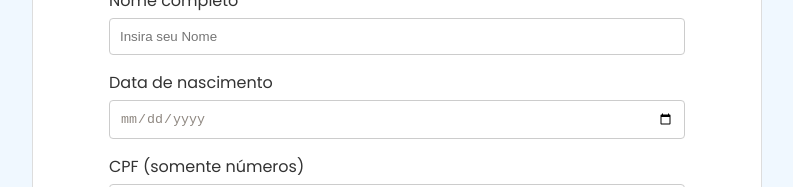
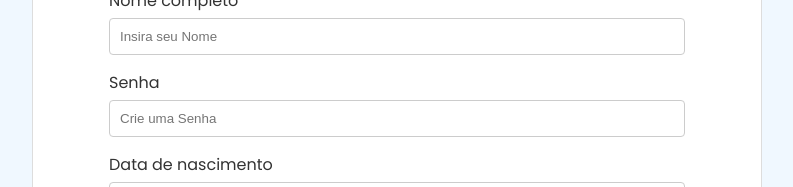
Before and after one commit to henriqued25/registration-form, a React (Vite) app: page /registration-form in a window 1280 px wide. Shown: the part 584-771 px from the top of the page, without its empty margins (243-1036 px from the left). Built offline with nearby package versions, Linux system fonts and the light colour scheme.

Commit message:
add password field

```diff
--- a/src/components/userInformation/UserInformation.jsx
+++ b/src/components/userInformation/UserInformation.jsx
@@ -3,6 +3,7 @@ import "./userInformation.css";
 export const UserInformation = (dataUserInformation) => {
     const {
         userName,
+        userPassword,
         dateOfBirth,
         cpf,
         gender,
@@ -10,6 +11,7 @@ export const UserInformation = (dataUserInformation) => {
         phone,
         identityDocument,
         setUserName,
+        setUserPassword,
         setDateOfBirth,
         setCpf,
         setGender,
@@ -52,6 +54,19 @@ export const UserInformation = (dataUserInformation) => {
                 />
                 {errors.userName && (
                     <p className="error-message">{errors.userName}</p>
+                )}
+
+                <label htmlFor="userPassword">Senha</label>
+                <input
+                    type="text"
+                    placeholder="Crie uma Senha"
+                    name="userPassword"
+                    id="userPassword"
+                    value={userPassword}
+                    onChange={(e) => setUserPassword(e.target.value)}
+                />
+                {errors.userPassword && (
+                    <p className="error-message">{errors.userPassword}</p>
                 )}
 
                 <label htmlFor="dateOfBirth">Data de nascimento</label>
--- a/src/pages/registrationForm/RegistrationForm.jsx
+++ b/src/pages/registrationForm/RegistrationForm.jsx
@@ -11,6 +11,7 @@ import { toast } from "react-toastify";
 export const RegistrationForm = () => {
     // user information data:
     const [userName, setUserName] = useState("");
+    const [userPassword, setUserPassword] = useState("");
     const [dateOfBirth, setDateOfBirt] = useState("");
     const [cpf, setCpf] = useState("");
     const [gender, setGender] = useState("");
@@ -39,6 +40,7 @@ export const RegistrationForm = () => {
 
     const [errors, setErrors] = useState({
         userName: "",
+        userPassword: "",
         dateOfBirth: "",
         cpf: "",
         gender: "",
@@ -71,6 +73,28 @@ export const RegistrationForm = () => {
             setErrors((prevErrors) => ({
                 ...prevErrors,
                 userName: "",
+            }));
+            return true;
+        }
+    };
+
+    const validateUserPassword = () => {
+        if (!userPassword) {
+            setErrors((prevErrors) => ({
+                ...prevErrors,
+                userPassword: "Crie uma senha para prosseguir.",
+            }));
+            return false;
+        } else if (userPassword.length < 8) {
+            setErrors((prevErrors) => ({
+                ...prevErrors,
+                userPassword: "Sua senha deve ter pelo menos 8 caracteres.",
+            }));
+            return false;
+        } else {
+            setErrors((prevErrors) => ({
+                ...prevErrors,
+                userPassword: "",
             }));
             return true;
         }
@@ -338,6 +362,7 @@ export const RegistrationForm = () => {
         switch (currentStage) {
             case 1: // UserInformation
                 const nameValid = validateName();
+                const passwordValid = validateUserPassword();
                 const dateOfBirthValid = validateDateOfBirth();
                 const cpfValid = validateCpf();
                 const genderValid = validateGender();
@@ -347,6 +372,7 @@ export const RegistrationForm = () => {
 
                 if (
                     nameValid &&
+                    passwordValid &&
                     dateOfBirthValid &&
                     cpfValid &&
                     genderValid &&
@@ -403,6 +429,7 @@ export const RegistrationForm = () => {
                 return (
                     <UserInformation
                         userName={userName}
+                        userPassword={userPassword}
                         dateOfBirth={dateOfBirth}
                         cpf={cpf}
                         gender={gender}
@@ -410,6 +437,7 @@ export const RegistrationForm = () => {
                         phone={phone}
                         identityDocument={identityDocument}
                         setUserName={setUserName}
+                        setUserPassword={setUserPassword}
                         setDateOfBirth={setDateOfBirt}
                         setCpf={setCpf}
                         setGender={setGender}
```
